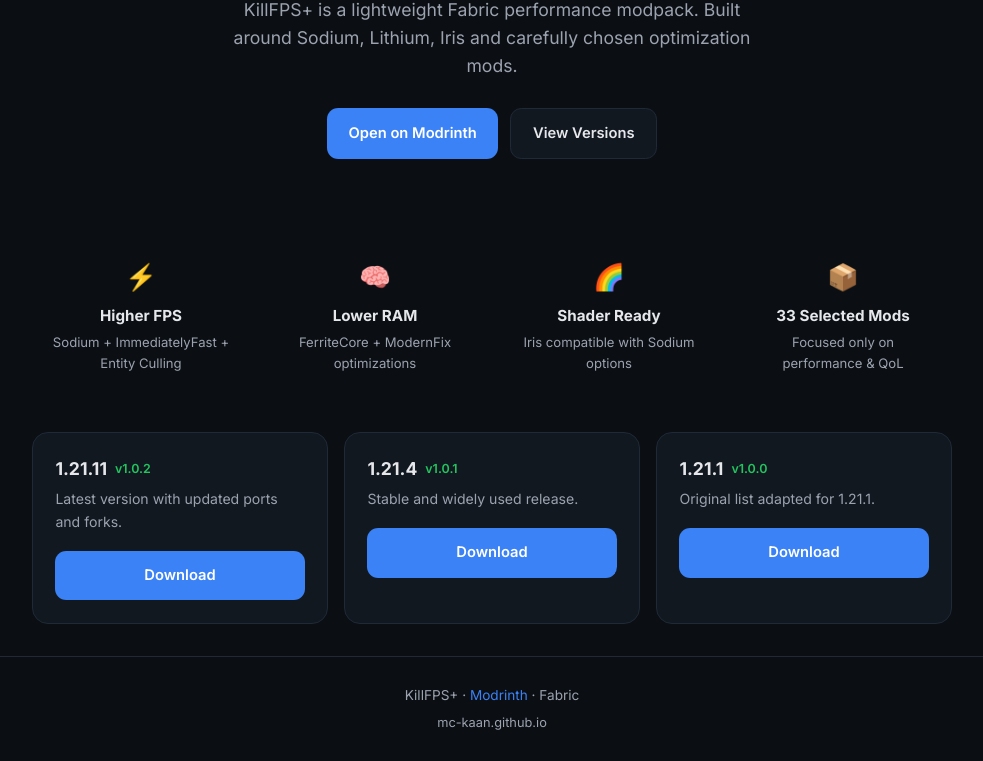
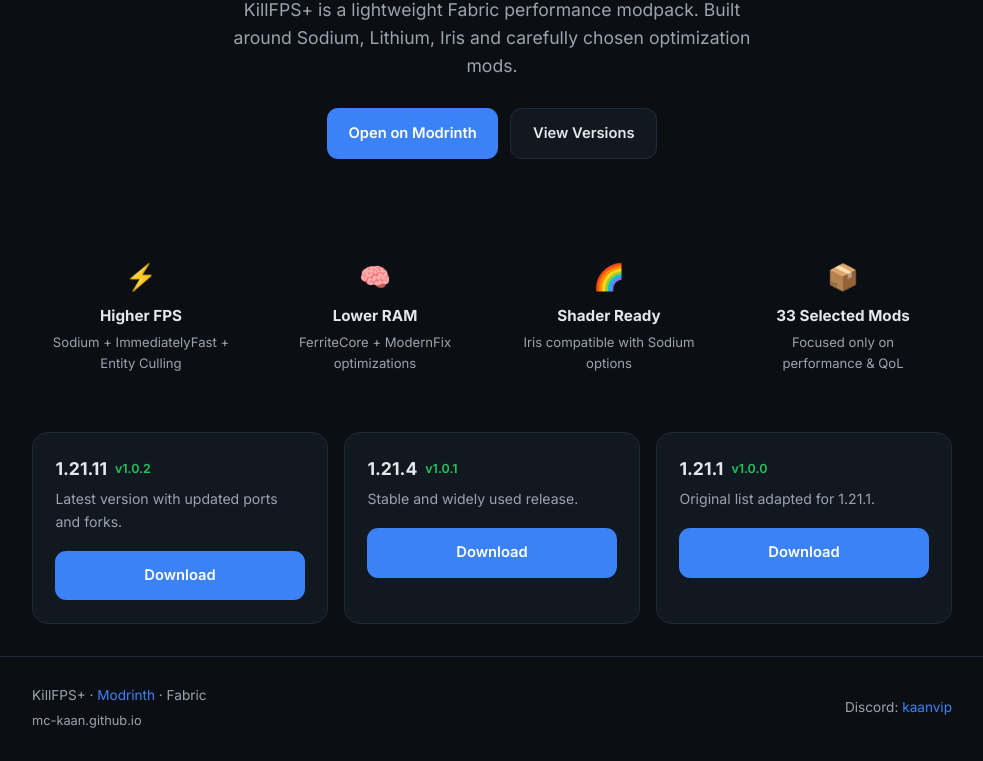
Before and after one commit to Mc-Kaan/KillFPS-, a plain HTML site: page index.html in a window 1280 px wide. Shown: the part 182-943 px from the top of the page, without its empty margins (148-1131 px from the left). Drawn offline with Linux system fonts and the light colour scheme.

Commit message:
Add files via upload

```diff
--- a/index.html
+++ b/index.html
@@ -78,10 +78,15 @@
     </section>
   </main>
 
-  <footer>
-    <div class="container">
-      <p>KillFPS+ · <a href="https://modrinth.com/modpack/killfps" target="_blank" rel="noopener">Modrinth</a> · Fabric</p>
-      <p style="margin-top:0.4rem;font-size:0.8rem;">mc-kaan.github.io</p>
+    <footer>
+    <div class="container footer-inner">
+      <div class="footer-left">
+        <p>KillFPS+ · <a href="https://modrinth.com/modpack/killfps" target="_blank" rel="noopener">Modrinth</a> · Fabric</p>
+        <p style="margin-top:0.3rem;font-size:0.8rem;">mc-kaan.github.io</p>
+      </div>
+      <div class="footer-right">
+        <p>Discord: <a href="https://discord.com/users/kaanvip" target="_blank" rel="noopener">kaanvip</a></p>
+      </div>
     </div>
   </footer>
 </body>
--- a/style.css
+++ b/style.css
@@ -179,15 +179,28 @@
 }
 .mod-item strong { display: block; margin-bottom: 0.15rem; }
 .mod-item span { color: var(--muted); font-size: 0.78rem; }
+
 footer {
   border-top: 1px solid var(--border);
   padding: 1.75rem 0;
-  text-align: center;
   color: var(--muted);
   font-size: 0.85rem;
 }
+.footer-inner {
+  display: flex;
+  align-items: center;
+  justify-content: space-between;
+  flex-wrap: wrap;
+  gap: 0.75rem;
+}
+.footer-left { text-align: left; }
+.footer-right { text-align: right; }
 footer a { color: var(--accent); text-decoration: none; }
 footer a:hover { text-decoration: underline; }
+@media (max-width: 500px) {
+  .footer-inner { flex-direction: column; text-align: center; }
+  .footer-left, .footer-right { text-align: center; width: 100%; }
+}
 @media (max-width: 600px) {
   .nav { flex-direction: column; align-items: flex-start; }
 }
```
Also changed, not shown: about.html (+9 -3 lines), install.html (+9 -3 lines), mods.html (+9 -3 lines), versions.html (+9 -3 lines).
